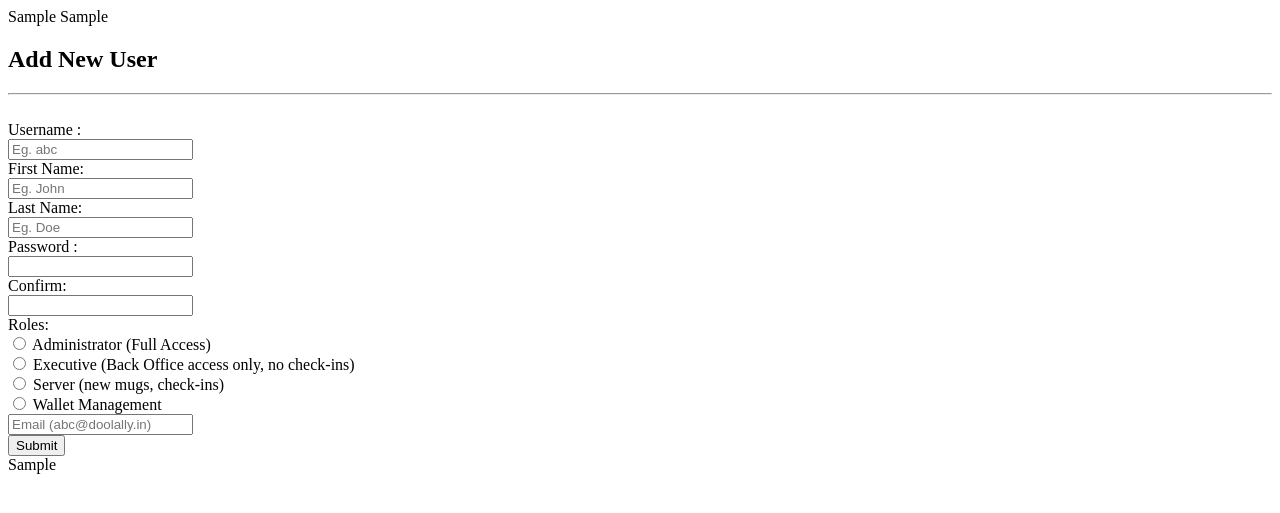
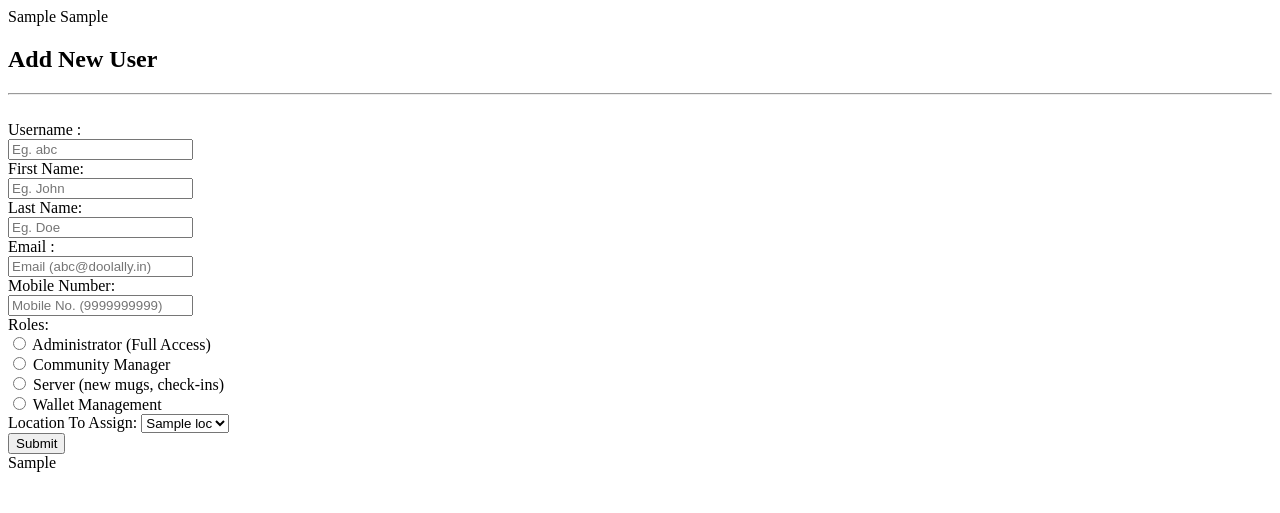
Before and after one commit to anshulg28/dashboadLive, a CodeIgniter app: the page made by application/views/UserAddView.php in a window 1280 px wide. Shown: the top 513 px of the page. Run offline with CodeIgniter, Linux system fonts and the light colour scheme; the template is opened without the code that fills it: most values are stand-ins (such as "Sample title", 1, 10 or a date in 2020).

Commit message:
adding user from dashboard

```diff
--- a/application/config/event_types.php
+++ b/application/config/event_types.php
@@ -115,7 +115,14 @@ $config['defaultRoles'] = array(
         'maintenance_logview',
         'maintenance_workarea',
         'maintenance_worktype',
-        'maintenance_useradd'
+        'maintenance_useradd',
+        'spot_award',
+        'spot_award_add',
+        'dashboard_walletupdate',
+        'career',
+        'quiz',
+        'quiz_create',
+        'quiz_questions'
     ),
     ADMIN_USER => array(
         'mug_portal',
@@ -123,6 +130,7 @@ $config['defaultRoles'] = array(
         'mug_add',
         'mug_num_check',
         'mailers',
+        'user_mgt',
         'location_mgt',
         'offers',
         'offers_check',
@@ -141,7 +149,8 @@ $config['defaultRoles'] = array(
         'maintenance_logview',
         'maintenance_workarea',
         'maintenance_worktype',
-        'maintenance_useradd'
+        'maintenance_useradd',
+        'career'
     ),
     EXECUTIVE_USER => array(
         'mug_portal',
@@ -158,14 +167,17 @@ $config['defaultRoles'] = array(
         'dashboard_feedback',
         'dashboard_events',
         'dashboard_fnb',
-        'dashboard_beerolympics'
+        'dashboard_beerolympics',
+        'dashboard_walletupdate',
+        'wallet_check'
     ),
     SERVER_USER => array(
         'mug_club',
         'offers_check',
         'checkins',
         'wallet_check',
-        'maintenance'
+        'maintenance',
+        'quiz'
     ),
     WALLET_USER => array(
         'wallet_check',
--- a/application/models/Users_model.php
+++ b/application/models/Users_model.php
@@ -168,7 +168,8 @@ class Users_Model extends CI_Model
         $post['ifActive'] = '1';
 
         $this->db->insert('doolally_usersmaster', $post);
-        return true;
+        $insertId = $this->db->insert_id();
+        return $insertId;
     }
     public function savePublicUser($post)
     {
--- a/application/views/UserAddView.php
+++ b/application/views/UserAddView.php
@@ -36,25 +36,19 @@
                                    class="form-control" id="lastName" placeholder="Eg. Doe"/>
                         </div>
                     </div>
-                    <div class="form-group">
-                        <div class="col-sm-2"></div>
-                        <div class="col-sm-10">
-                            <div class="password-status"></div>
-                        </div>
-                    </div>
 
                     <div class="form-group">
-                        <label class="control-label col-sm-2" for="pass1">Password :</label>
+                        <label class="control-label col-sm-2" for="emailid">Email :</label>
                         <div class="col-sm-10">
-                            <input type="password" name="pass1"
-                                   class="form-control" id="pass1"/>
+                            <input type="email" name="email"
+                                   class="form-control" id="emailid" placeholder="Email (abc@doolally.in)" required/>
                         </div>
                     </div>
                     <div class="form-group">
-                        <label class="control-label col-sm-2" for="pass2">Confirm:</label>
+                        <label class="control-label col-sm-2" for="mobNum">Mobile Number:</label>
                         <div class="col-sm-10">
-                            <input type="password"
-                                   class="form-control" id="pass2" />
+                            <input type="number" name="mobNum"
+                                   class="form-control" id="mobNum" placeholder="Mobile No. (9999999999)" required/>
                         </div>
                     </div>
 
@@ -68,7 +62,7 @@
                             <br>
                             <label for="is_executive">
                                 <input type="radio" onchange="toggleEmailField(this)" id="is_executive" name="userLevel" value="2">
-                                Executive (Back Office access only, no check-ins)
+                                Community Manager
                             </label>
                             <br>
                             <label for="is_server">
@@ -81,8 +75,19 @@
                                 Wallet Management
                             </label>
                             <br>
-                            <input type="email" name="email"
-                                   class="form-control hide" id="emailid" placeholder="Email (abc@doolally.in)" required/>
+                            <div class="locClass hide">
+                                <label for="assignedLoc">Location To Assign: </label>
+                                <select class="form-control" id="assignedLoc" name="assignedLoc">
+                                    <?php
+                                    foreach($locs as $key => $row)
+                                    {
+                                        ?>
+                                        <option value="<?php echo $row['id'];?>"><?php echo $row['locName'];?></option>
+                                        <?php
+                                    }
+                                    ?>
+                                </select>
+                            </div>
                         </div>
                     </div>
                     <div class="form-group">
@@ -99,12 +104,12 @@
 
 <script>
 
-    $(document).ready(function(){
+    /*$(document).ready(function(){
        $('form button[type="submit"]').attr('disabled','true');
-    });
+    });*/
     var passGoodToGo = 0;
     var userVerified = 0;
-    $(document).on('keyup','#pass2',function(){
+    /*$(document).on('keyup','#pass2',function(){
         if($(this).val() != '')
         {
             if($('#pass1').val() != $(this).val())
@@ -120,7 +125,7 @@
                 $('form button[type="submit"]').removeAttr('disabled');
             }
         }
-    });
+    });*/
 
     $(document).on('focusout','#userName', function(){
         if($(this).val() != '')
@@ -160,13 +165,13 @@
 
     function toggleEmailField(ele)
     {
-        if($(ele).val() != '3')
+        if($(ele).val() == '2')
         {
-            $('#emailid').removeClass('hide');
+            $('.locClass').removeClass('hide');
         }
         else
         {
-            $('#emailid').addClass('hide');
+            $('.locClass').addClass('hide');
         }
     }
 </script>
```
Also changed, not shown: application/controllers/Users.php (+25 -1 lines).
